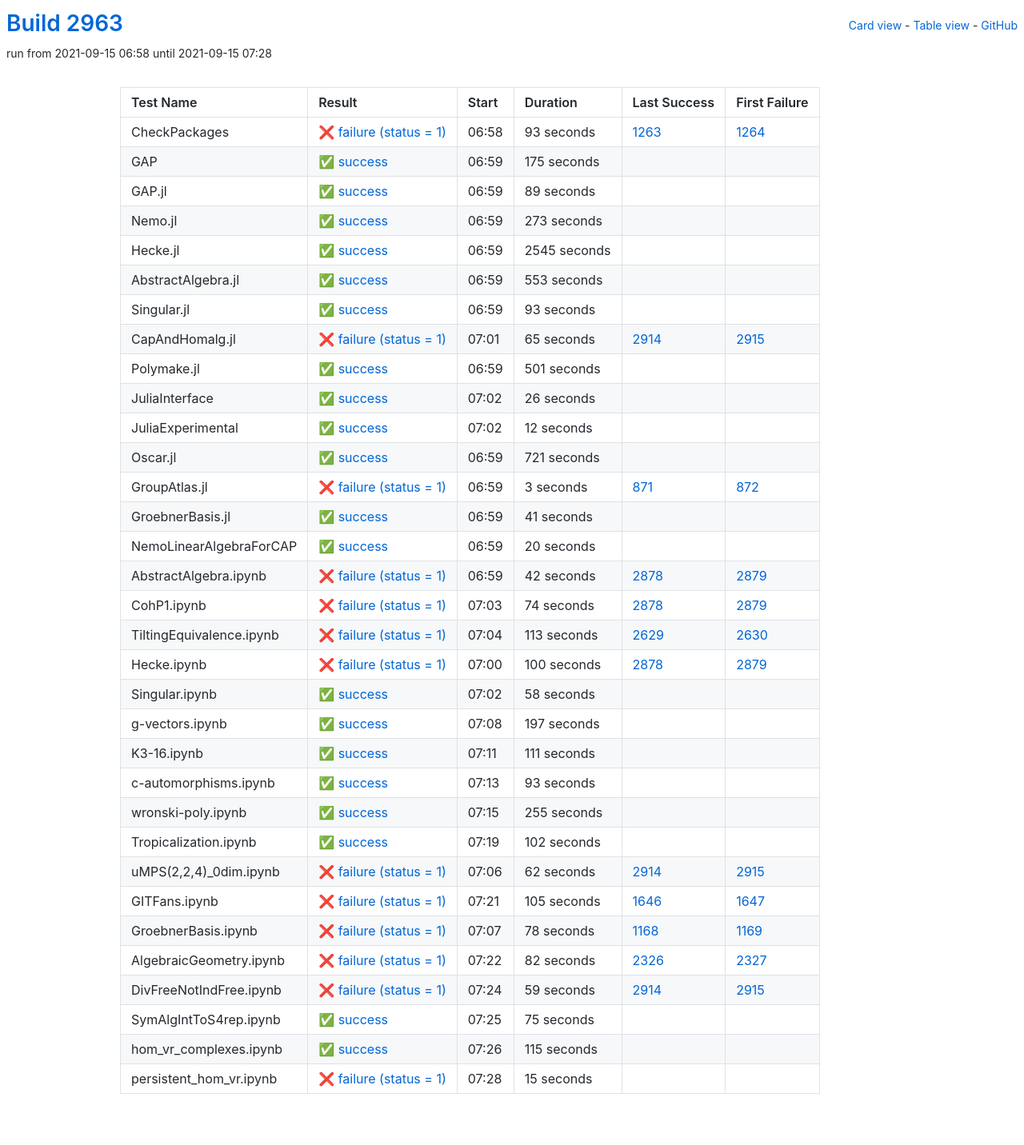
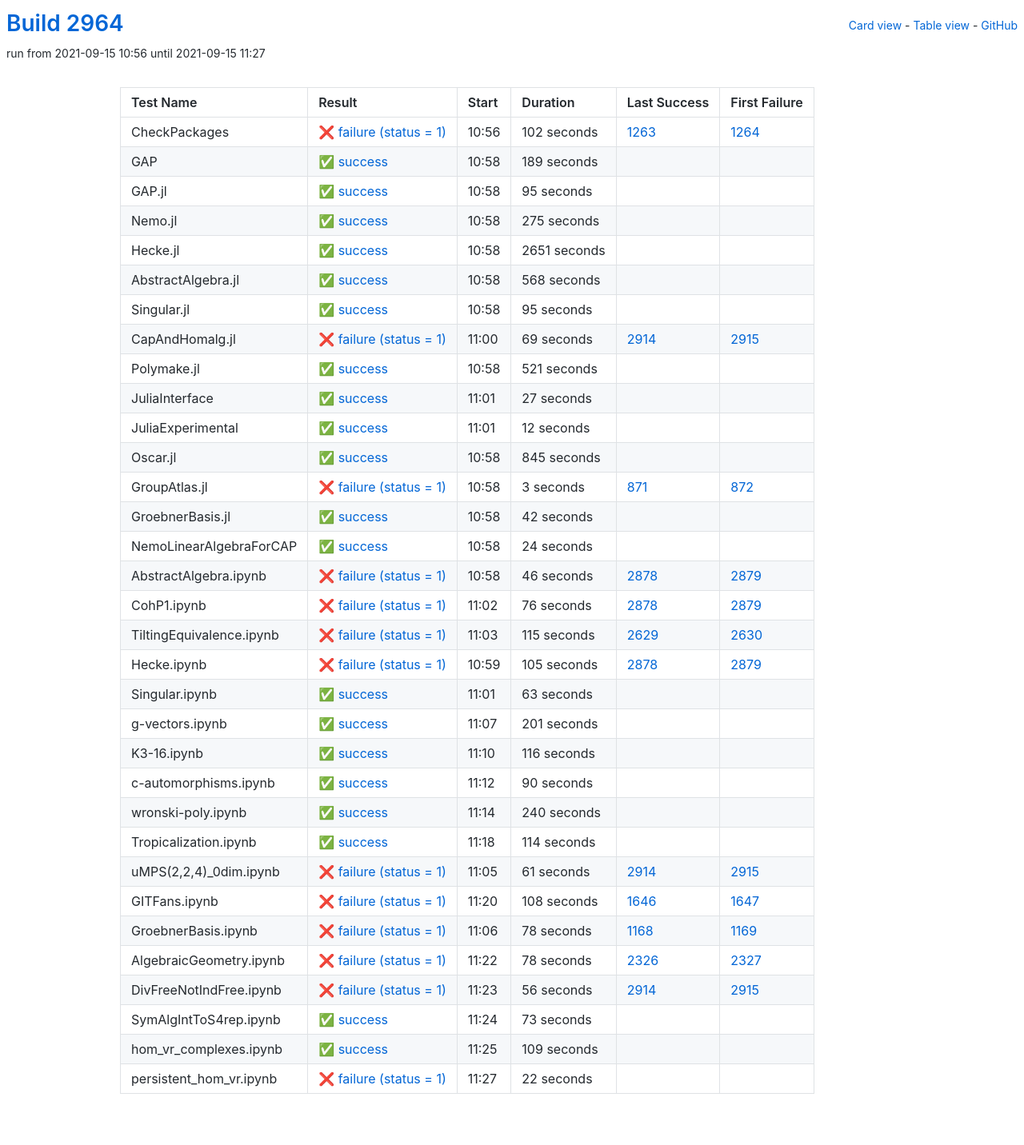
Before and after one commit to oscar-system/oscar-ci-status-stable, a Jekyll site: the page built from table.html, in a window 1280 px wide. Shown: the whole page at 80% size. Built offline with Jekyll 4.4.1, drawn with Linux system fonts in a browser that asks for light colours.

Commit message:
Build #2964

```diff
--- a/_data/ci.yml
+++ b/_data/ci.yml
@@ -1,6 +1,6 @@
 ---
-build: 2963
-build_url: https://oscarci.mathematik.uni-kl.de/job/oscar-stable/2963/
+build: 2964
+build_url: https://oscarci.mathematik.uni-kl.de/job/oscar-stable/2964/
 job: oscar-stable
 organization: oscar-system
 repo: oscar-ci-status-stable
@@ -8,128 +8,128 @@ repourl: https://github.com/oscar-system/oscar-ci-status-stable
 tests:
 - name: CheckPackages
   id: checkpackages
-  log: https://oscarci.mathematik.uni-kl.de/job/oscar-stable/2963/artifact/logs/build-2963/CheckPackages.log
-  start: 2021-09-15 06:58
+  log: https://oscarci.mathematik.uni-kl.de/job/oscar-stable/2964/artifact/logs/build-2964/CheckPackages.log
+  start: 2021-09-15 10:56
   success: false
   exitcode: 1
   status: failure
-  duration: 93
+  duration: 102
   last_success: 1263
   last_success_url: https://oscarci.mathematik.uni-kl.de/job/oscar-stable/1263/
   first_failure: 1264
   first_failure_url: https://oscarci.mathematik.uni-kl.de/job/oscar-stable/1264/
 - name: GAP
   id: gap
-  log: https://oscarci.mathematik.uni-kl.de/job/oscar-stable/2963/artifact/logs/build-2963/GAP.log
-  start: 2021-09-15 06:59
+  log: https://oscarci.mathematik.uni-kl.de/job/oscar-stable/2964/artifact/logs/build-2964/GAP.log
+  start: 2021-09-15 10:58
   success: true
   exitcode: 0
   status: success
-  duration: 175
+  duration: 189
   last_success: false
   last_success_url:
   first_failure: false
   first_failure_url:
 - name: GAP.jl
   id: gap-jl
-  log: https://oscarci.mathematik.uni-kl.de/job/oscar-stable/2963/artifact/logs/build-2963/GAP.jl.log
-  start: 2021-09-15 06:59
+  log: https://oscarci.mathematik.uni-kl.de/job/oscar-stable/2964/artifact/logs/build-2964/GAP.jl.log
+  start: 2021-09-15 10:58
   success: true
   exitcode: 0
   status: success
-  duration: 89
+  duration: 95
   last_success: false
   last_success_url:
   first_failure: false
   first_failure_url:
 - name: Nemo.jl
   id: nemo-jl
-  log: https://oscarci.mathematik.uni-kl.de/job/oscar-stable/2963/artifact/logs/build-2963/Nemo.jl.log
-  start: 2021-09-15 06:59
+  log: https://oscarci.mathematik.uni-kl.de/job/oscar-stable/2964/artifact/logs/build-2964/Nemo.jl.log
+  start: 2021-09-15 10:58
   success: true
   exitcode: 0
   status: success
-  duration: 273
+  duration: 275
   last_success: false
   last_success_url:
   first_failure: false
   first_failure_url:
 - name: Hecke.jl
   id: hecke-jl
-  log: https://oscarci.mathematik.uni-kl.de/job/oscar-stable/2963/artifact/logs/build-2963/Hecke.jl.log
-  start: 2021-09-15 06:59
+  log: https://oscarci.mathematik.uni-kl.de/job/oscar-stable/2964/artifact/logs/build-2964/Hecke.jl.log
+  start: 2021-09-15 10:58
   success: true
   exitcode: 0
   status: success
-  duration: 2545
+  duration: 2651
   last_success: false
   last_success_url:
   first_failure: false
   first_failure_url:
 - name: AbstractAlgebra.jl
   id: abstractalgebra-jl
-  log: https://oscarci.mathematik.uni-kl.de/job/oscar-stable/2963/artifact/logs/build-2963/AbstractAlgebra.jl.log
-  start: 2021-09-15 06:59
+  log: https://oscarci.mathematik.uni-kl.de/job/oscar-stable/2964/artifact/logs/build-2964/AbstractAlgebra.jl.log
+  start: 2021-09-15 10:58
   success: true
   exitcode: 0
   status: success
-  duration: 553
+  duration: 568
   last_success: false
   last_success_url:
   first_failure: false
   first_failure_url:
 - name: Singular.jl
   id: singular-jl
-  log: https://oscarci.mathematik.uni-kl.de/job/oscar-stable/2963/artifact/logs/build-2963/Singular.jl.log
-  start: 2021-09-15 06:59
+  log: https://oscarci.mathematik.uni-kl.de/job/oscar-stable/2964/artifact/logs/build-2964/Singular.jl.log
+  start: 2021-09-15 10:58
   success: true
   exitcode: 0
   status: success
-  duration: 93
+  duration: 95
   last_success: false
   last_success_url:
   first_failure: false
   first_failure_url:
 - name: CapAndHomalg.jl
   id: capandhomalg-jl
-  log: https://oscarci.mathematik.uni-kl.de/job/oscar-stable/2963/artifact/logs/build-2963/CapAndHomalg.jl.log
-  start: 2021-09-15 07:01
+  log: https://oscarci.mathematik.uni-kl.de/job/oscar-stable/2964/artifact/logs/build-2964/CapAndHomalg.jl.log
+  start: 2021-09-15 11:00
   success: false
   exitcode: 1
   status: failure
-  duration: 65
+  duration: 69
   last_success: 2914
   last_success_url: https://oscarci.mathematik.uni-kl.de/job/oscar-stable/2914/
   first_failure: 2915
   first_failure_url: https://oscarci.mathematik.uni-kl.de/job/oscar-stable/2915/
 - name: Polymake.jl
   id: polymake-jl
-  log: https://oscarci.mathematik.uni-kl.de/job/oscar-stable/2963/artifact/logs/build-2963/Polymake.jl.log
-  start: 2021-09-15 06:59
+  log: https://oscarci.mathematik.uni-kl.de/job/oscar-stable/2964/artifact/logs/build-2964/Polymake.jl.log
+  start: 2021-09-15 10:58
   success: true
   exitcode: 0
   status: success
-  duration: 501
+  duration: 521
   last_success: false
   last_success_url:
   first_failure: false
   first_failure_url:
 - name: JuliaInterface
   id: juliainterface
-  log: https://oscarci.mathematik.uni-kl.de/job/oscar-stable/2963/artifact/logs/build-2963/JuliaInterface.log
-  start: 2021-09-15 07:02
+  log: https://oscarci.mathematik.uni-kl.de/job/oscar-stable/2964/artifact/logs/build-2964/JuliaInterface.log
+  start: 2021-09-15 11:01
   success: true
   exitcode: 0
   status: success
-  duration: 26
+  duration: 27
   last_success: false
   last_success_url:
   first_failure: false
   first_failure_url:
 - name: JuliaExperimental
   id: juliaexperimental
-  log: https://oscarci.mathematik.uni-kl.de/job/oscar-stable/2963/artifact/logs/build-2963/JuliaExperimental.log
-  start: 2021-09-15 07:02
+  log: https://oscarci.mathematik.uni-kl.de/job/oscar-stable/2964/artifact/logs/build-2964/JuliaExperimental.log
+  start: 2021-09-15 11:01
   success: true
   exitcode: 0
   status: success
@@ -140,20 +140,20 @@ tests:
   first_failure_url:
 - name: Oscar.jl
   id: oscar-jl
-  log: https://oscarci.mathematik.uni-kl.de/job/oscar-stable/2963/artifact/logs/build-2963/Oscar.jl.log
-  start: 2021-09-15 06:59
+  log: https://oscarci.mathematik.uni-kl.de/job/oscar-stable/2964/artifact/logs/build-2964/Oscar.jl.log
+  start: 2021-09-15 10:58
   success: true
   exitcode: 0
   status: success
-  duration: 721
+  duration: 845
   last_success: false
   last_success_url:
   first_failure: false
   first_failure_url:
 - name: GroupAtlas.jl
   id: groupatlas-jl
-  log: https://oscarci.mathematik.uni-kl.de/job/oscar-stable/2963/artifact/logs/build-2963/GroupAtlas.jl.log
-  start: 2021-09-15 06:59
+  log: https://oscarci.mathematik.uni-kl.de/job/oscar-stable/2964/artifact/logs/build-2964/GroupAtlas.jl.log
+  start: 2021-09-15 10:58
   success: false
   exitcode: 1
   status: failure
@@ -164,176 +164,176 @@ tests:
   first_failure_url: https://oscarci.mathematik.uni-kl.de/job/oscar-stable/872/
 - name: GroebnerBasis.jl
   id: groebnerbasis-jl
-  log: https://oscarci.mathematik.uni-kl.de/job/oscar-stable/2963/artifact/logs/build-2963/GroebnerBasis.jl.log
-  start: 2021-09-15 06:59
+  log: https://oscarci.mathematik.uni-kl.de/job/oscar-stable/2964/artifact/logs/build-2964/GroebnerBasis.jl.log
+  start: 2021-09-15 10:58
   success: true
   exitcode: 0
   status: success
-  duration: 41
+  duration: 42
   last_success: false
   last_success_url:
   first_failure: false
   first_failure_url:
 - name: NemoLinearAlgebraForCAP
   id: nemolinearalgebraforcap
-  log: https://oscarci.mathematik.uni-kl.de/job/oscar-stable/2963/artifact/logs/build-2963/NemoLinearAlgebraForCAP.log
-  start: 2021-09-15 06:59
+  log: https://oscarci.mathematik.uni-kl.de/job/oscar-stable/2964/artifact/logs/build-2964/NemoLinearAlgebraForCAP.log
+  start: 2021-09-15 10:58
   success: true
   exitcode: 0
   status: success
-  duration: 20
+  duration: 24
   last_success: false
   last_success_url:
   first_failure: false
   first_failure_url:
 - name: AbstractAlgebra.ipynb
   id: abstractalgebra-ipynb
-  log: https://oscarci.mathematik.uni-kl.de/job/oscar-stable/2963/artifact/logs/build-2963/AbstractAlgebra.ipynb.log
-  start: 2021-09-15 06:59
+  log: https://oscarci.mathematik.uni-kl.de/job/oscar-stable/2964/artifact/logs/build-2964/AbstractAlgebra.ipynb.log
+  start: 2021-09-15 10:58
   success: false
   exitcode: 1
   status: failure
-  duration: 42
+  duration: 46
   last_success: 2878
   last_success_url: https://oscarci.mathematik.uni-kl.de/job/oscar-stable/2878/
   first_failure: 2879
   first_failure_url: https://oscarci.mathematik.uni-kl.de/job/oscar-stable/2879/
 - name: CohP1.ipynb
   id: cohp1-ipynb
-  log: https://oscarci.mathematik.uni-kl.de/job/oscar-stable/2963/artifact/logs/build-2963/CohP1.ipynb.log
-  start: 2021-09-15 07:03
+  log: https://oscarci.mathematik.uni-kl.de/job/oscar-stable/2964/artifact/logs/build-2964/CohP1.ipynb.log
+  start: 2021-09-15 11:02
   success: false
   exitcode: 1
   status: failure
-  duration: 74
+  duration: 76
   last_success: 2878
   last_success_url: https://oscarci.mathematik.uni-kl.de/job/oscar-stable/2878/
   first_failure: 2879
   first_failure_url: https://oscarci.mathematik.uni-kl.de/job/oscar-stable/2879/
 - name: TiltingEquivalence.ipynb
   id: tiltingequivalence-ipynb
-  log: https://oscarci.mathematik.uni-kl.de/job/oscar-stable/2963/artifact/logs/build-2963/TiltingEquivalence.ipynb.log
-  start: 2021-09-15 07:04
+  log: https://oscarci.mathematik.uni-kl.de/job/oscar-stable/2964/artifact/logs/build-2964/TiltingEquivalence.ipynb.log
+  start: 2021-09-15 11:03
   success: false
   exitcode: 1
   status: failure
-  duration: 113
+  duration: 115
   last_success: 2629
   last_success_url: https://oscarci.mathematik.uni-kl.de/job/oscar-stable/2629/
   first_failure: 2630
   first_failure_url: https://oscarci.mathematik.uni-kl.de/job/oscar-stable/2630/
 - name: Hecke.ipynb
   id: hecke-ipynb
-  log: https://oscarci.mathematik.uni-kl.de/job/oscar-stable/2963/artifact/logs/build-2963/Hecke.ipynb.log
-  start: 2021-09-15 07:00
+  log: https://oscarci.mathematik.uni-kl.de/job/oscar-stable/2964/artifact/logs/build-2964/Hecke.ipynb.log
+  start: 2021-09-15 10:59
   success: false
   exitcode: 1
   status: failure
-  duration: 100
+  duration: 105
   last_success: 2878
   last_success_url: https://oscarci.mathematik.uni-kl.de/job/oscar-stable/2878/
   first_failure: 2879
   first_failure_url: https://oscarci.mathematik.uni-kl.de/job/oscar-stable/2879/
 - name: Singular.ipynb
   id: singular-ipynb
-  log: https://oscarci.mathematik.uni-kl.de/job/oscar-stable/2963/artifact/logs/build-2963/Singular.ipynb.log
-  start: 2021-09-15 07:02
+  log: https://oscarci.mathematik.uni-kl.de/job/oscar-stable/2964/artifact/logs/build-2964/Singular.ipynb.log
+  start: 2021-09-15 11:01
   success: true
   exitcode: 0
   status: success
-  duration: 58
+  duration: 63
   last_success: false
   last_success_url:
   first_failure: false
   first_failure_url:
 - name: g-vectors.ipynb
   id: g-vectors-ipynb
-  log: https://oscarci.mathematik.uni-kl.de/job/oscar-stable/2963/artifact/logs/build-2963/g-vectors.ipynb.log
-  start: 2021-09-15 07:08
+  log: https://oscarci.mathematik.uni-kl.de/job/oscar-stable/2964/artifact/logs/build-2964/g-vectors.ipynb.log
+  start: 2021-09-15 11:07
   success: true
   exitcode: 0
   status: success
-  duration: 197
+  duration: 201
   last_success: false
   last_success_url:
   first_failure: false
   first_failure_url:
 - name: K3-16.ipynb
   id: k3-16-ipynb
-  log: https://oscarci.mathematik.uni-kl.de/job/oscar-stable/2963/artifact/logs/build-2963/K3-16.ipynb.log
-  start: 2021-09-15 07:11
+  log: https://oscarci.mathematik.uni-kl.de/job/oscar-stable/2964/artifact/logs/build-2964/K3-16.ipynb.log
+  start: 2021-09-15 11:10
   success: true
   exitcode: 0
   status: success
-  duration: 111
+  duration: 116
   last_success: false
   last_success_url:
   first_failure: false
   first_failure_url:
 - name: c-automorphisms.ipynb
   id: c-automorphisms-ipynb
-  log: https://oscarci.mathematik.uni-kl.de/job/oscar-stable/2963/artifact/logs/build-2963/c-automorphisms.ipynb.log
-  start: 2021-09-15 07:13
+  log: https://oscarci.mathematik.uni-kl.de/job/oscar-stable/2964/artifact/logs/build-2964/c-automorphisms.ipynb.log
+  start: 2021-09-15 11:12
   success: true
   exitcode: 0
   status: success
-  duration: 93
+  duration: 90
   last_success: false
   last_success_url:
   first_failure: false
   first_failure_url:
 - name: wronski-poly.ipynb
   id: wronski-poly-ipynb
-  log: https://oscarci.mathematik.uni-kl.de/job/oscar-stable/2963/artifact/logs/build-2963/wronski-poly.ipynb.log
-  start: 2021-09-15 07:15
+  log: https://oscarci.mathematik.uni-kl.de/job/oscar-stable/2964/artifact/logs/build-2964/wronski-poly.ipynb.log
+  start: 2021-09-15 11:14
   success: true
   exitcode: 0
   status: success
-  duration: 255
+  duration: 240
   last_success: false
   last_success_url:
   first_failure: false
   first_failure_url:
 - name: Tropicalization.ipynb
   id: tropicalization-ipynb
-  log: https://oscarci.mathematik.uni-kl.de/job/oscar-stable/2963/artifact/logs/build-2963/Tropicalization.ipynb.log
-  start: 2021-09-15 07:19
+  log: https://oscarci.mathematik.uni-kl.de/job/oscar-stable/2964/artifact/logs/build-2964/Tropicalization.ipynb.log
+  start: 2021-09-15 11:18
   success: true
   exitcode: 0
   status: success
-  duration: 102
+  duration: 114
   last_success: false
   last_success_url:
   first_failure: false
   first_failure_url:
 - name: uMPS(2,2,4)_0dim.ipynb
   id: umps-2-2-4-0dim-ipynb
-  log: https://oscarci.mathematik.uni-kl.de/job/oscar-stable/2963/artifact/logs/build-2963/uMPS-2-2-4-_0dim.ipynb.log
-  start: 2021-09-15 07:06
+  log: https://oscarci.mathematik.uni-kl.de/job/oscar-stable/2964/artifact/logs/build-2964/uMPS-2-2-4-_0dim.ipynb.log
+  start: 2021-09-15 11:05
   success: false
   exitcode: 1
   status: failure
-  duration: 62
+  duration: 61
   last_success: 2914
   last_success_url: https://oscarci.mathematik.uni-kl.de/job/oscar-stable/2914/
   first_failure: 2915
   first_failure_url: https://oscarci.mathematik.uni-kl.de/job/oscar-stable/2915/
 - name: GITFans.ipynb
   id: gitfans-ipynb
-  log: https://oscarci.mathematik.uni-kl.de/job/oscar-stable/2963/artifact/logs/build-2963/GITFans.ipynb.log
-  start: 2021-09-15 07:21
+  log: https://oscarci.mathematik.uni-kl.de/job/oscar-stable/2964/artifact/logs/build-2964/GITFans.ipynb.log
+  start: 2021-09-15 11:20
   success: false
   exitcode: 1
   status: failure
-  duration: 105
+  duration: 108
   last_success: 1646
   last_success_url: https://oscarci.mathematik.uni-kl.de/job/oscar-stable/1646/
   first_failure: 1647
   first_failure_url: https://oscarci.mathematik.uni-kl.de/job/oscar-stable/1647/
 - name: GroebnerBasis.ipynb
   id: groebnerbasis-ipynb
-  log: https://oscarci.mathematik.uni-kl.de/job/oscar-stable/2963/artifact/logs/build-2963/GroebnerBasis.ipynb.log
-  start: 2021-09-15 07:07
+  log: https://oscarci.mathematik.uni-kl.de/job/oscar-stable/2964/artifact/logs/build-2964/GroebnerBasis.ipynb.log
+  start: 2021-09-15 11:06
   success: false
   exitcode: 1
   status: failure
@@ -344,60 +344,60 @@ tests:
   first_failure_url: https://oscarci.mathematik.uni-kl.de/job/oscar-stable/1169/
 - name: AlgebraicGeometry.ipynb
   id: algebraicgeometry-ipynb
-  log: https://oscarci.mathematik.uni-kl.de/job/oscar-stable/2963/artifact/logs/build-2963/AlgebraicGeometry.ipynb.log
-  start: 2021-09-15 07:22
+  log: https://oscarci.mathematik.uni-kl.de/job/oscar-stable/2964/artifact/logs/build-2964/AlgebraicGeometry.ipynb.log
+  start: 2021-09-15 11:22
   success: false
   exitcode: 1
   status: failure
-  duration: 82
+  duration: 78
   last_success: 2326
   last_success_url: https://oscarci.mathematik.uni-kl.de/job/oscar-stable/2326/
   first_failure: 2327
   first_failure_url: https://oscarci.mathematik.uni-kl.de/job/oscar-stable/2327/
 - name: DivFreeNotIndFree.ipynb
   id: divfreenotindfree-ipynb
-  log: https://oscarci.mathematik.uni-kl.de/job/oscar-stable/2963/artifact/logs/build-2963/DivFreeNotIndFree.ipynb.log
-  start: 2021-09-15 07:24
+  log: https://oscarci.mathematik.uni-kl.de/job/oscar-stable/2964/artifact/logs/build-2964/DivFreeNotIndFree.ipynb.log
+  start: 2021-09-15 11:23
   success: false
   exitcode: 1
   status: failure
-  duration: 59
+  duration: 56
   last_success: 2914
   last_success_url: https://oscarci.mathematik.uni-kl.de/job/oscar-stable/2914/
   first_failure: 2915
   first_failure_url: https://oscarci.mathematik.uni-kl.de/job/oscar-stable/2915/
 - name: SymAlgIntToS4rep.ipynb
   id: symalginttos4rep-ipynb
-  log: https://oscarci.mathematik.uni-kl.de/job/oscar-stable/2963/artifact/logs/build-2963/SymAlgIntToS4rep.ipynb.log
-  start: 2021-09-15 07:25
+  log: https://oscarci.mathematik.uni-kl.de/job/oscar-stable/2964/artifact/logs/build-2964/SymAlgIntToS4rep.ipynb.log
+  start: 2021-09-15 11:24
   success: true
   exitcode: 0
   status: success
-  duration: 75
+  duration: 73
   last_success: false
   last_success_url:
   first_failure: false
   first_failure_url:
 - name: hom_vr_complexes.ipynb
   id: hom-vr-complexes-ipynb
-  log: https://oscarci.mathematik.uni-kl.de/job/oscar-stable/2963/artifact/logs/build-2963/hom_vr_complexes.ipynb.log
-  start: 2021-09-15 07:26
+  log: https://oscarci.mathematik.uni-kl.de/job/oscar-stable/2964/artifact/logs/build-2964/hom_vr_complexes.ipynb.log
+  start: 2021-09-15 11:25
   success: true
   exitcode: 0
   status: success
-  duration: 115
+  duration: 109
   last_success: false
   last_success_url:
   first_failure: false
   first_failure_url:
 - name: persistent_hom_vr.ipynb
   id: persistent-hom-vr-ipynb
-  log: https://oscarci.mathematik.uni-kl.de/job/oscar-stable/2963/artifact/logs/build-2963/persistent_hom_vr.ipynb.log
-  start: 2021-09-15 07:28
+  log: https://oscarci.mathematik.uni-kl.de/job/oscar-stable/2964/artifact/logs/build-2964/persistent_hom_vr.ipynb.log
+  start: 2021-09-15 11:27
   success: false
   exitcode: 1
   status: failure
-  duration: 15
+  duration: 22
   last_success: false
   last_success_url:
   first_failure: false
```
Also changed, not shown: README.md.
